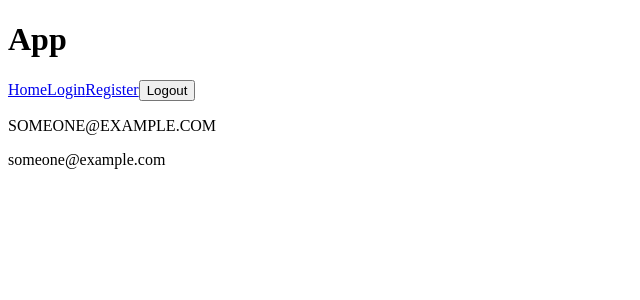
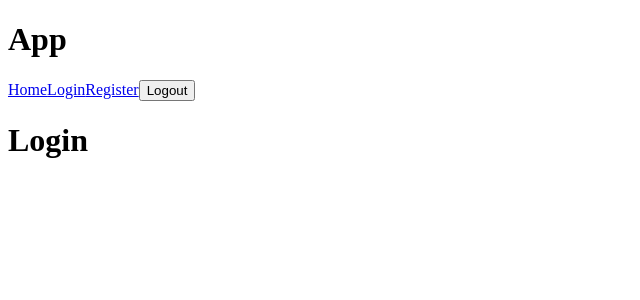
Before and after one commit to Ignacio-CI/vuejs-vite-pinia-firebase-app, a Vue app: page /login in a window 1280 px wide. Shown: the top 300 px of the page, without its empty margins (0-640 px from the left). Built offline with nearby package versions, Linux system fonts and the light colour scheme.

Commit message:
register user w/email - pw

```diff
--- a/package.json
+++ b/package.json
@@ -9,6 +9,7 @@
     "preview": "vite preview"
   },
   "dependencies": {
+    "firebase": "^9.20.0",
     "pinia": "^2.0.35",
     "vue": "^3.2.47",
     "vue-router": "^4.1.6"
--- /dev/null
+++ b/src/firebaseConfig.js
@@ -0,0 +1,16 @@
+import { initializeApp } from "firebase/app";
+import { getAuth, createUserWithEmailAndPassword } from "firebase/auth";
+
+const firebaseConfig = {
+  apiKey: "AIzaSyBoUP3tcb_iHjBhaeVORjmVNcnvsv9gQe0",
+  authDomain: "vite-pinia-firebase-98f5f.firebaseapp.com",
+  projectId: "vite-pinia-firebase-98f5f",
+  storageBucket: "vite-pinia-firebase-98f5f.appspot.com",
+  messagingSenderId: "83029080414",
+  appId: "1:83029080414:web:fde04381fa9ff32326b7cf"
+};
+
+initializeApp(firebaseConfig);
+const auth = getAuth();
+
+export { auth };
--- a/src/main.js
+++ b/src/main.js
@@ -4,4 +4,4 @@ import App from './App.vue'
 import router from './router'
 import { createPinia } from 'pinia'
 
-createApp(App).use(router).use(createPinia()).mount('#app')
+createApp(App).use(router).use(createPinia()).mount('#app');
--- a/src/stores/user.js
+++ b/src/stores/user.js
@@ -1,18 +1,20 @@
+import { createUserWithEmailAndPassword } from "firebase/auth";
 import { defineStore } from "pinia";
+import { auth } from "../firebaseConfig";
 
 export const useUserStore = defineStore('userStore', {
     state: () => ({
-        userData: 'someone@example.com',
+        userData: null,
     }),
-    // example using getters and actions
-    getters: {
-        lowercase(state) {
-            return state.userData.toLowerCase()
-        }
-    },
     actions: {
-        registerUser(name) {
-            this.userData = name;
+        async registerUser(email, password) {
+            try {
+                const {user} = await createUserWithEmailAndPassword(auth, email, password);
+                console.log(user);
+                this.userData = {email: user.email, id: user.uid};
+            } catch (error) {
+                console.log(error)
+            }
         }
     }
 });
--- a/src/views/Home.vue
+++ b/src/views/Home.vue
@@ -1,15 +1,12 @@
 <template>
     <div>
         <h1>Home</h1>
-        <p>{{ userStore.userData }}</p>
 
     </div>
 </template>
 
 <script setup>
-import { useUserStore } from '../stores/user';
 
-const userStore = useUserStore();
 </script>
 
 <style lang="scss" scoped>
--- a/src/views/Login.vue
+++ b/src/views/Login.vue
@@ -1,16 +1,9 @@
 <template>
-    <div>
-        <p>{{ upperCaseText }}</p>
-        <p>{{ userStore.lowercase }}</p>
-    </div>
+    <h1>Login</h1>
 </template>
 
 <script setup>
-import { useUserStore } from '../stores/user';
-import { computed } from 'vue';
-const userStore = useUserStore();
 
-const upperCaseText = computed(() => userStore.userData.toUpperCase());
 </script>
 
 <style lang="scss" scoped>
--- a/src/views/Register.vue
+++ b/src/views/Register.vue
@@ -1,14 +1,29 @@
 <template>
     <div>
         <h1>Register</h1>
-        <button @click="useStore.registerUser('Ignacio')">Submit</button>
+        <form @submit.prevent="handleSubmit">
+            <input type="email" placeholder="Enter your email" v-model.trim="email">
+            <input type="password" placeholder="Enter your password" v-model.trim="password">
+            <button type="submit">Submit</button>
+        </form>
     </div>
 </template>
 
 <script setup>
+import { ref } from 'vue';
 import { useUserStore } from '../stores/user';
-const useStore = useUserStore();
 
+const userStore = useUserStore();
+
+const email = ref('');
+const password = ref('');
+
+const handleSubmit = () => {
+    if(!email.value || !password.value.length > 5) {
+        return alert('Fill all the fields')
+    }
+    userStore.registerUser(email.value, password.value);
+};
 </script>
 
 <style lang="scss" scoped>
```
Also changed, not shown: 1 other file (tests, documents, lock files or other folders).
